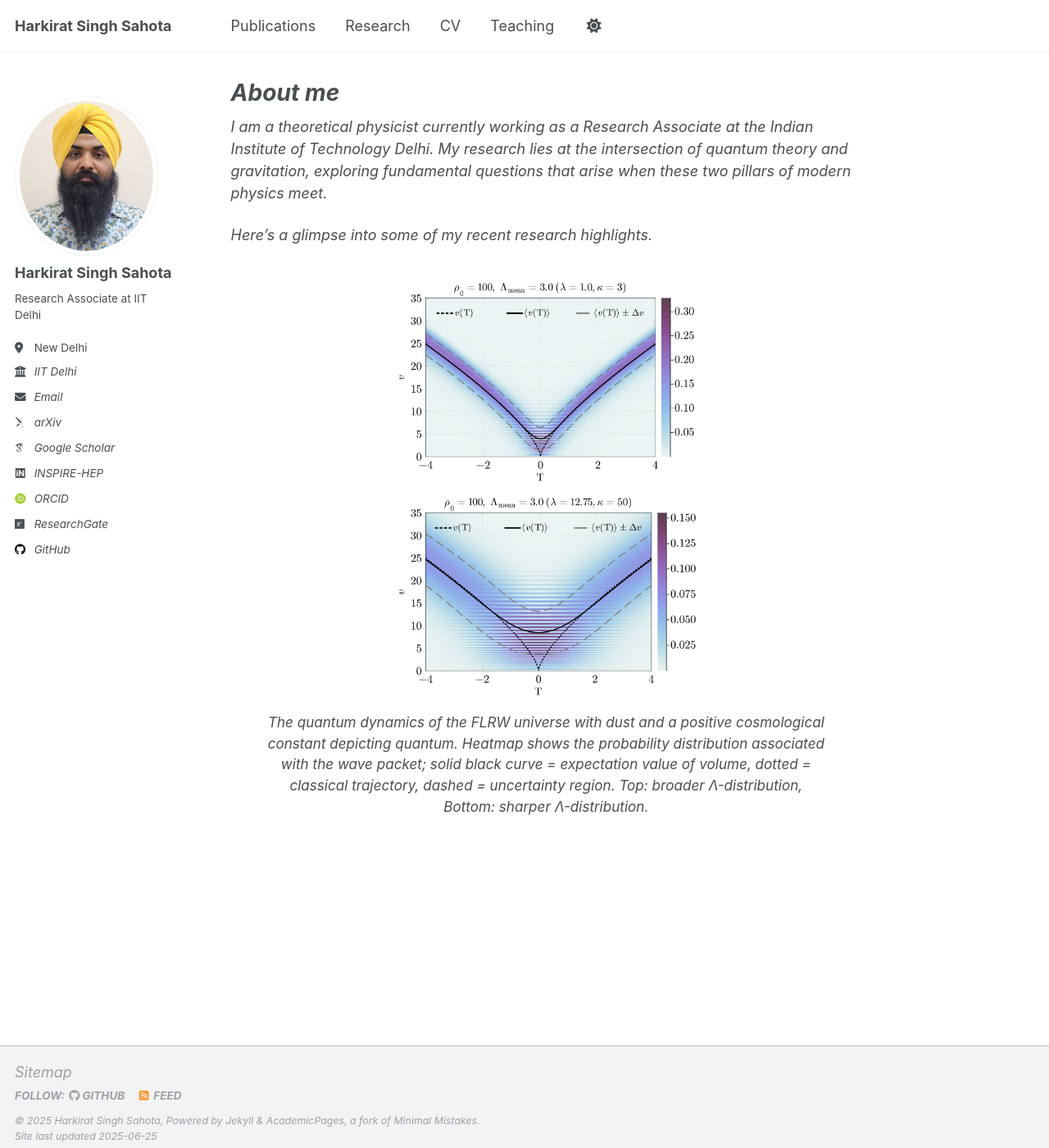
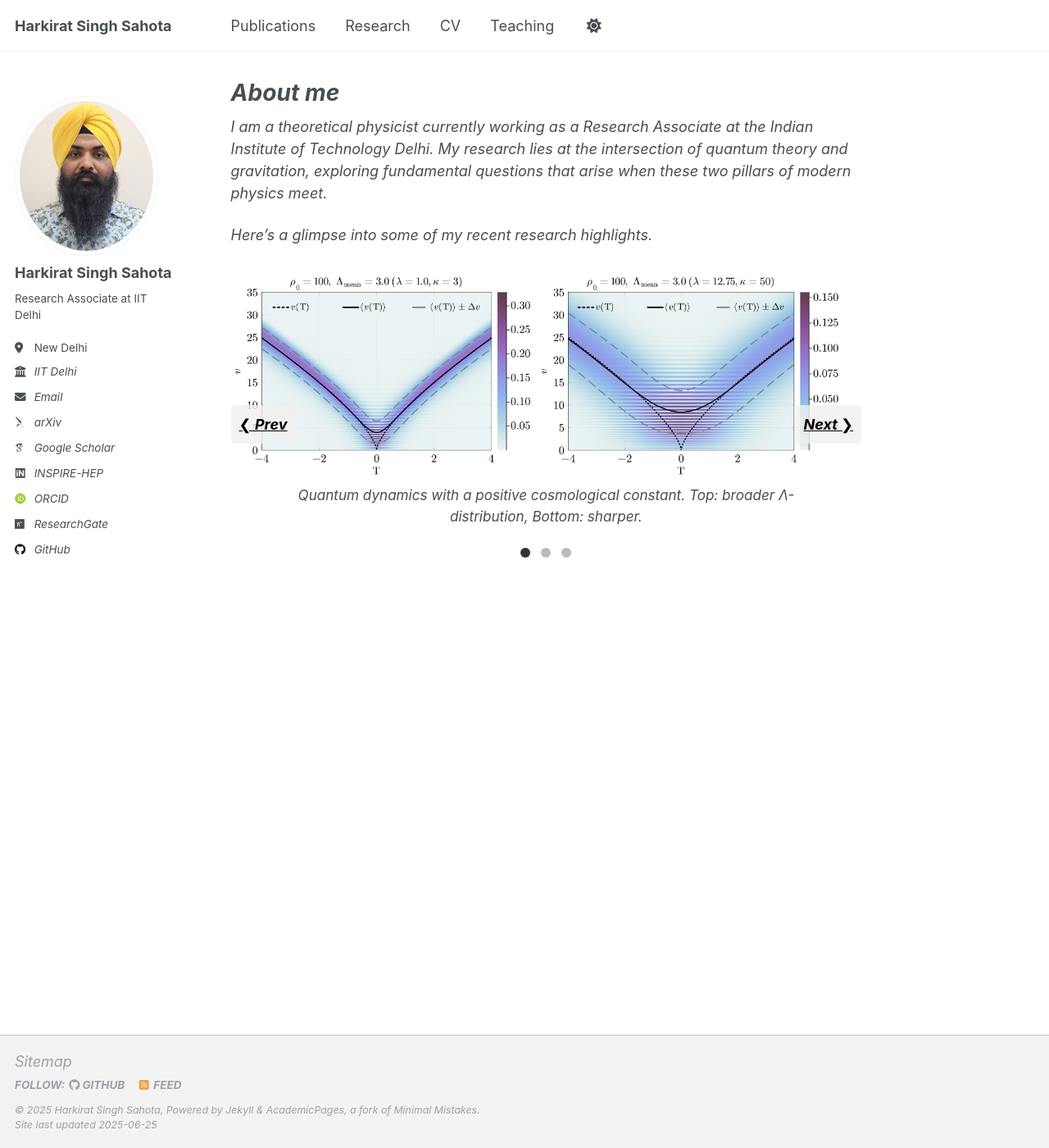
Before and after one commit to harkiratss/harkiratss.github.io, a Jekyll site: the page built from _pages/about.md, in a window 1280 px wide and 1400 px high. Shown: the whole window at 82% size. Built offline with Jekyll 4.4.1, drawn with Linux system fonts in a browser that asks for light colours; some web fonts are replaced; part of the change alters nothing that is shown.

Commit message:
Update about.md

```diff
--- a/_pages/about.md
+++ b/_pages/about.md
@@ -17,23 +17,31 @@ Here’s a glimpse into some of my recent research highlights.
   position: relative;
   max-width: 100%;
   margin: 2rem auto;
-  text-align: center;
 }
 
 .slide {
   display: none;
+  justify-content: center;
+  align-items: center;
+  flex-direction: column;
 }
 
-.slide img {
+.slide-images {
+  display: flex;
+  justify-content: center;
+  flex-wrap: wrap;
+  gap: 10px;
+}
+
+.slide-images img {
   width: 48%;
-  margin: 1%;
-  vertical-align: top;
   border-radius: 6px;
 }
 
 .caption {
   font-style: italic;
   margin-top: 0.5rem;
+  text-align: center;
   font-size: 0.95rem;
   max-width: 90%;
   margin-left: auto;
@@ -48,20 +56,16 @@ Here’s a glimpse into some of my recent research highlights.
   color: black;
   font-weight: bold;
   font-size: 18px;
-  background: #eee;
+  background: rgba(240,240,240,0.8);
   border-radius: 4px;
   user-select: none;
-  transition: background 0.3s;
+  z-index: 2;
 }
 .prev:hover, .next:hover {
   background: #ccc;
 }
-.prev {
-  left: 0;
-}
-.next {
-  right: 0;
-}
+.prev { left: 0; }
+.next { right: 0; }
 
 .dots {
   text-align: center;
@@ -85,27 +89,33 @@ Here’s a glimpse into some of my recent research highlights.
 <div class="slideshow-container" id="slideshow">
 
   <div class="slide" style="display: flex;">
-    <img src="/images/QC1.png" alt="QC1" />
-    <img src="/images/QC2.png" alt="QC2" />
+    <div class="slide-images">
+      <img src="/images/QC1.png" alt="QC1" />
+      <img src="/images/QC2.png" alt="QC2" />
+    </div>
     <div class="caption">
-      The quantum dynamics of the FLRW universe with dust and a positive cosmological constant depicting quantum. Heatmap shows the probability distribution associated with the wave packet; solid black curve = expectation value of volume, dotted = classical trajectory, dashed = uncertainty region. Top: broader Λ-distribution, Bottom: sharper Λ-distribution.
+      Quantum dynamics with a positive cosmological constant. Top: broader Λ-distribution, Bottom: sharper.
     </div>
   </div>
 
   <div class="slide">
-    <img src="/images/QC3.png" alt="QC3" />
-    <img src="/images/QC4.png" alt="QC4" />
+    <div class="slide-images">
+      <img src="/images/QC3.png" alt="QC3" />
+      <img src="/images/QC4.png" alt="QC4" />
+    </div>
     <div class="caption">
-      The quantum dynamics of the FLRW universe with dust and a negative cosmological constant showing cyclic evolution. Heatmap shows the probability distribution associated with the wave packet; solid black curve = expectation value of volume, dotted = classical trajectory, dashed = uncertainty region. Top: coherent wave packet, Bottom: Gaussian wave packet with same mean Λ but sharper width.
+      Negative Λ dynamics showing cyclic evolution. Top: coherent, Bottom: sharper Gaussian wave packet.
     </div>
   </div>
 
   <div class="slide">
-    <img src="/images/contour_plot_A=5.0.png" alt="Field Correlation" />
-    <img src="/images/contour_plot_A=5.0_m.png" alt="Momentum Correlation" />
+    <div class="slide-images">
+      <img src="/images/contour_plot_A=5.0.png" alt="Field Correlation" />
+      <img src="/images/contour_plot_A=5.0_m.png" alt="Momentum Correlation" />
+    </div>
     <div class="caption">
-      Quantum correlations of a test field propagating in a spacetime undergoing critical collapse, evaluated at the end of the numerical simulation. Dashed black lines = areal radius of apparent horizon, red dashed lines = location of apparent horizon. Top: field correlation, Bottom: momentum correlation.
-
+      Quantum correlations during gravitational collapse. Field vs momentum correlations.
+    </div>
   </div>
 
   <a class="prev" onclick="plusSlides(-1)">❮ Prev</a>
@@ -120,9 +130,9 @@ Here’s a glimpse into some of my recent research highlights.
 
 <script>
 let slideIndex = 0;
-let slides = document.querySelectorAll(".slide");
-let dots = document.querySelectorAll(".dot");
-let slideshow = document.getElementById("slideshow");
+const slides = document.querySelectorAll(".slide");
+const dots = document.querySelectorAll(".dot");
+const slideshow = document.getElementById("slideshow");
 let timer = null;
 
 function showSlide(n) {
@@ -157,7 +167,6 @@ function pauseAutoSlide() {
 slideshow.addEventListener("mouseenter", pauseAutoSlide);
 slideshow.addEventListener("mouseleave", startAutoSlide);
 
-// Init
 showSlide(slideIndex);
 startAutoSlide();
 </script>
```
